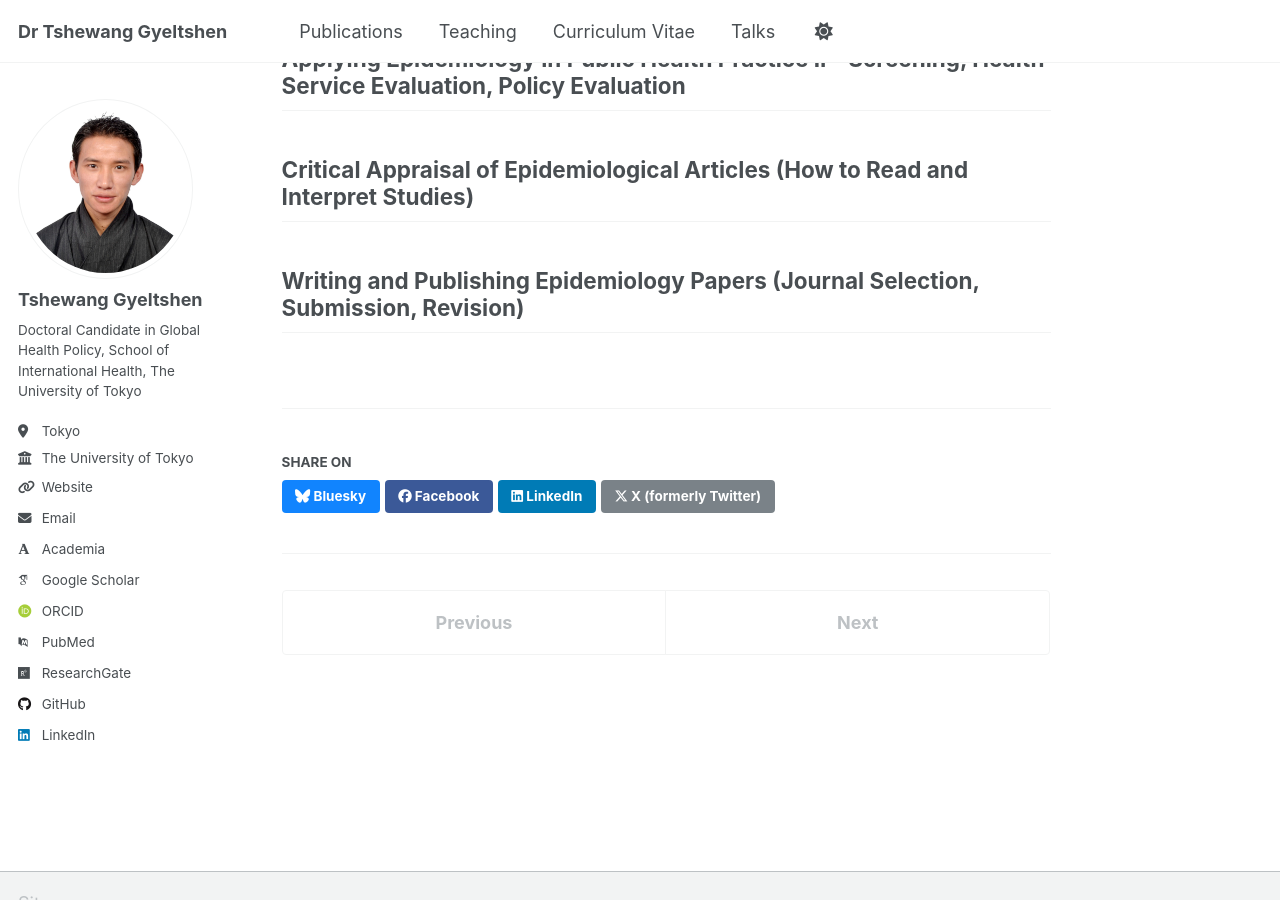
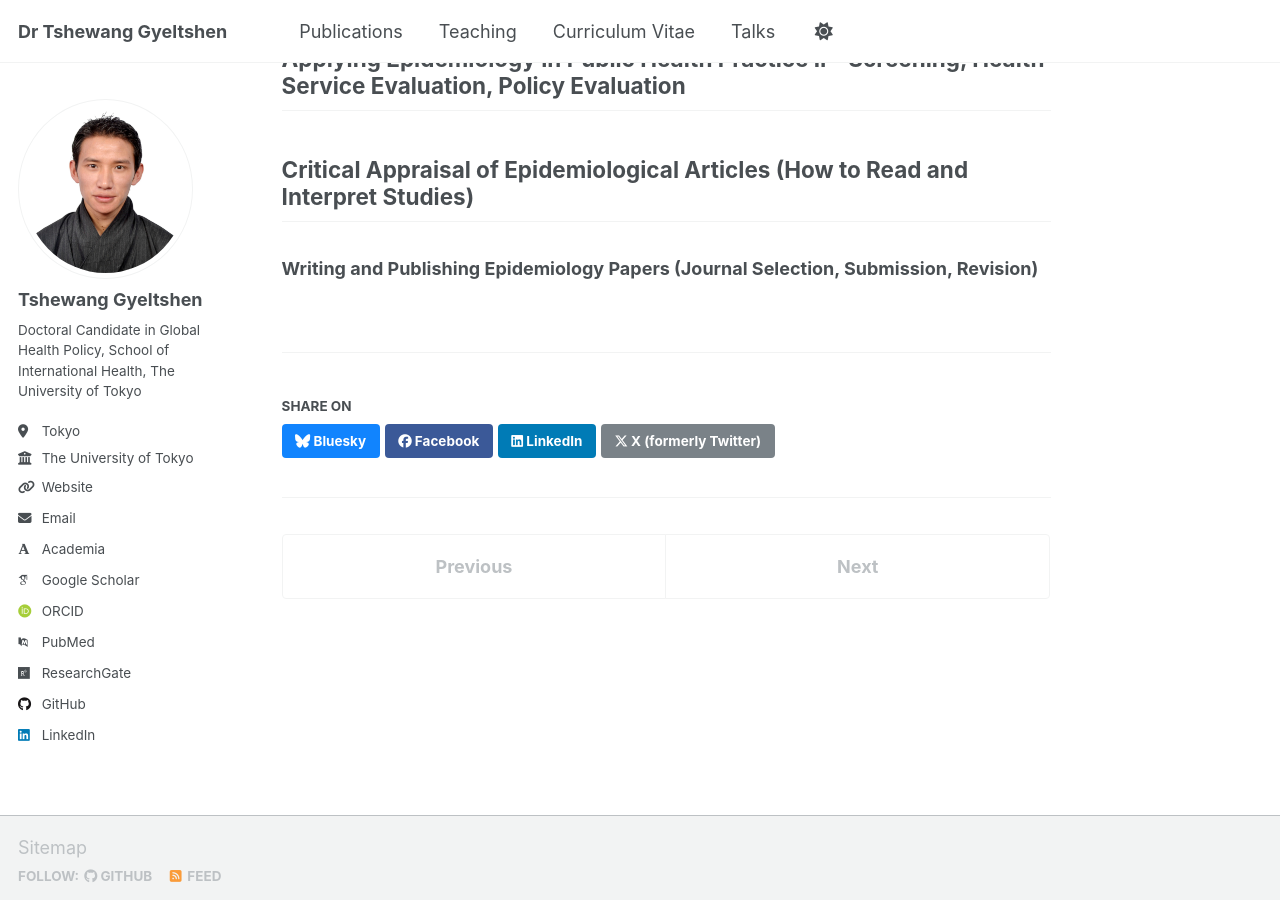
Before and after one commit to tgyeltshen/tgyeltshen.github.io, a Jekyll site: the page built from _teaching/2023-spring-teaching-1.md, in a window 1280 px wide and 900 px high, scrolled down 1720 px. Built offline with Jekyll 4.4.1, drawn with Linux system fonts in a browser that asks for light colours; some web fonts are replaced; a script that is not in the unit is left out.

```diff
--- a/_teaching/2023-spring-teaching-1.md
+++ b/_teaching/2023-spring-teaching-1.md
@@ -27,4 +27,4 @@ This teaching role provided me with the opportunity to contribute to developing
 ## Applying Epidemiology in Public Health Practice I – Outbreak Investigation, Surveillance
 ## Applying Epidemiology in Public Health Practice II – Screening, Health Service Evaluation, Policy Evaluation
 ## Critical Appraisal of Epidemiological Articles (How to Read and Interpret Studies)
-## Writing and Publishing Epidemiology Papers (Journal Selection, Submission, Revision)
+### Writing and Publishing Epidemiology Papers (Journal Selection, Submission, Revision)
```
